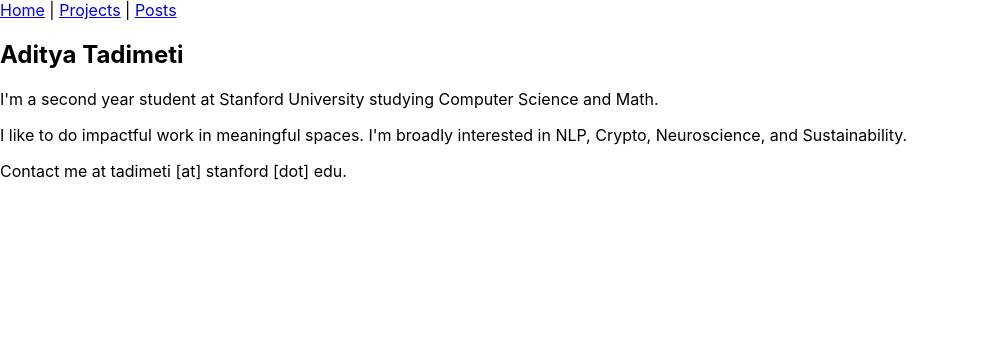
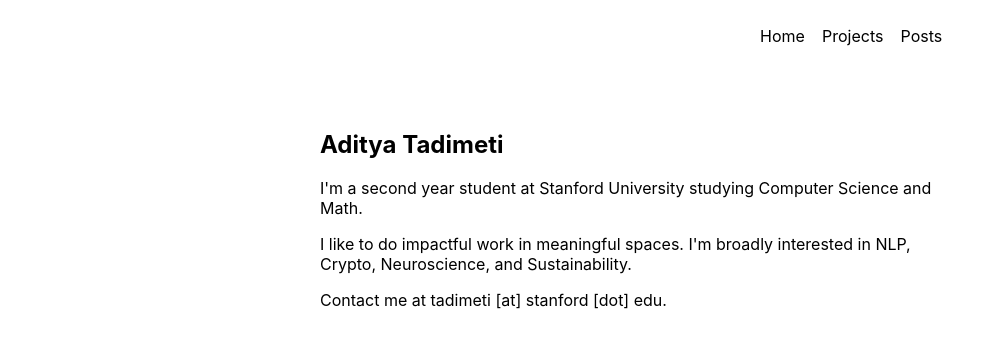
Before and after one commit to adityatadimeti/personal-website, a React (Create React App) app: page / in a window 1280 px wide. Shown: the top 348 px of the page, without its empty margins (0-1004 px from the left). Built offline with nearby package versions, Linux system fonts and the light colour scheme.

Commit message:
formatting

```diff
--- a/src/App.css
+++ b/src/App.css
@@ -1,38 +1,5 @@
-.App {
-  text-align: center;
+.text{
+  padding-top: 5%;
+  padding-left: 25%;
+  padding-right: 25%;
 }
-
-.App-logo {
-  height: 40vmin;
-  pointer-events: none;
-}
-
-@media (prefers-reduced-motion: no-preference) {
-  .App-logo {
-    animation: App-logo-spin infinite 20s linear;
-  }
-}
-
-.App-header {
-  background-color: #282c34;
-  min-height: 100vh;
-  display: flex;
-  flex-direction: column;
-  align-items: center;
-  justify-content: center;
-  font-size: calc(10px + 2vmin);
-  color: white;
-}
-
-.App-link {
-  color: #61dafb;
-}
-
-@keyframes App-logo-spin {
-  from {
-    transform: rotate(0deg);
-  }
-  to {
-    transform: rotate(360deg);
-  }
-}
--- a/src/App.js
+++ b/src/App.js
@@ -7,19 +7,21 @@
   return (
     <div>
         <Navbar />
-        <h2>Aditya Tadimeti</h2>
-        <p>
+        <div class = "text">
+          <h2 >Aditya Tadimeti</h2>
+          <p>
             I'm a second year student at Stanford University studying Computer Science and Math.
-        </p>
+          </p>
 
-        <p>
+          <p>
             I like to do impactful work in meaningful spaces. I'm broadly interested in NLP, Crypto, Neuroscience, and Sustainability.
             {/* I'm interested in leveraging state-of-the-art technology to work on  */}
-        </p>
+          </p>
 
-        <p>
+          <p >
             Contact me at tadimeti [at] stanford [dot] edu.
-        </p>
+          </p>
+        </div>
 
       <Outlet />
     </div>
--- /dev/null
+++ b/src/components/Navbar.css
@@ -0,0 +1,15 @@
+.header{
+  text-align: center;
+  padding-top: 2%;
+  padding-left: 33%;
+}
+
+.link{
+    padding: 1%;
+    text-decoration: none;
+    color: black;
+}
+
+.link:hover{
+    text-decoration: underline;
+}
--- a/src/components/Navbar.js
+++ b/src/components/Navbar.js
@@ -1,11 +1,12 @@
 import { Outlet, Link } from "react-router-dom";
+import './Navbar.css';
 export default function Navbar() {
     return (
-        <div>
+        <div class = "header">
 
-            <Link to="/">Home</Link> | {" "}
-            <Link to="/Projects">Projects</Link> |{" "}
-            <Link to="/Posts">Posts</Link>
+            <Link class = "link" to="/">Home</Link>
+            <Link class = "link" to="/Projects">Projects</Link>
+            <Link class = "link" to="/Posts">Posts</Link>
         </div>
     );
 }
```
